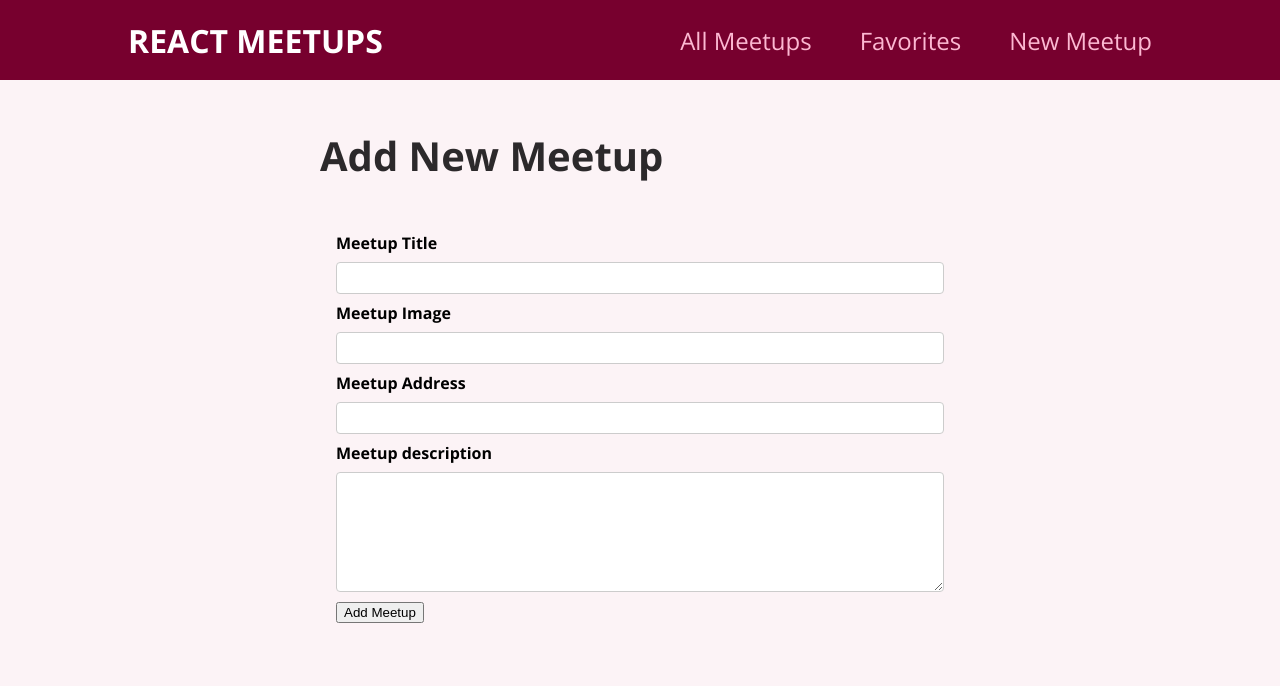
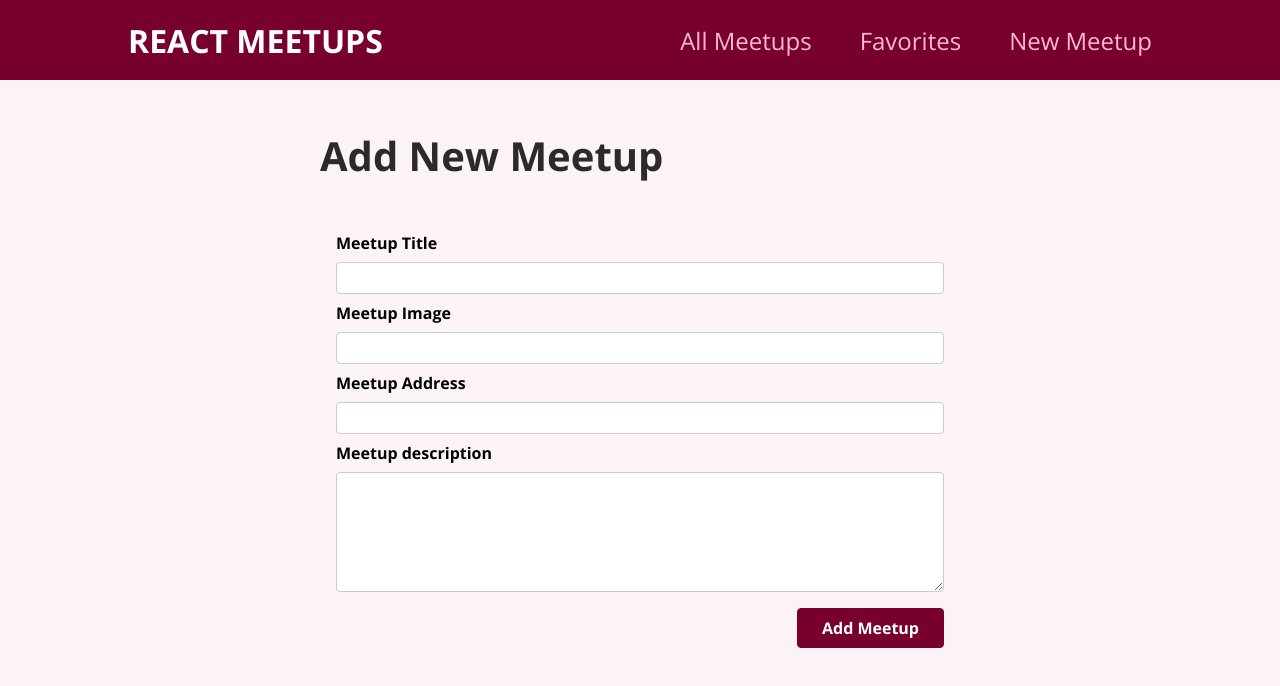
Before and after one commit to JMUT1/REACTJS----Proyect, a React (Create React App) app: page /new-meetup in a window 1280 px wide. Shown: the top 686 px of the page. Built offline with nearby package versions, Linux system fonts and the light colour scheme.

Commit message:
button css

```diff
--- a/src/components/meetups/NewMeetupForm.js
+++ b/src/components/meetups/NewMeetupForm.js
@@ -25,7 +25,8 @@ function NewMeetupForm(props){
         props.onAddMeetup(meetupData);
     }
 
-    return <Card>
+    return (
+    <Card>
         <form className={classes.form} onSubmit={submitHandler} >
         <div className={classes.control}>
             <label htmlFor="title">Meetup Title</label>
@@ -47,11 +48,11 @@ function NewMeetupForm(props){
             <textarea id="description" required rows="5" ref={descriptionInputRef}></textarea>
         </div>
 
-        <div className={classes.action}>
+        <div className={classes.actions}>
             <button>Add Meetup</button>
         </div>
         </form>
-    </Card>
+    </Card>)
 }
 
 export default NewMeetupForm;
```
Also changed, not shown: src/components/ui/Card.module.css (+4 -4 lines).
